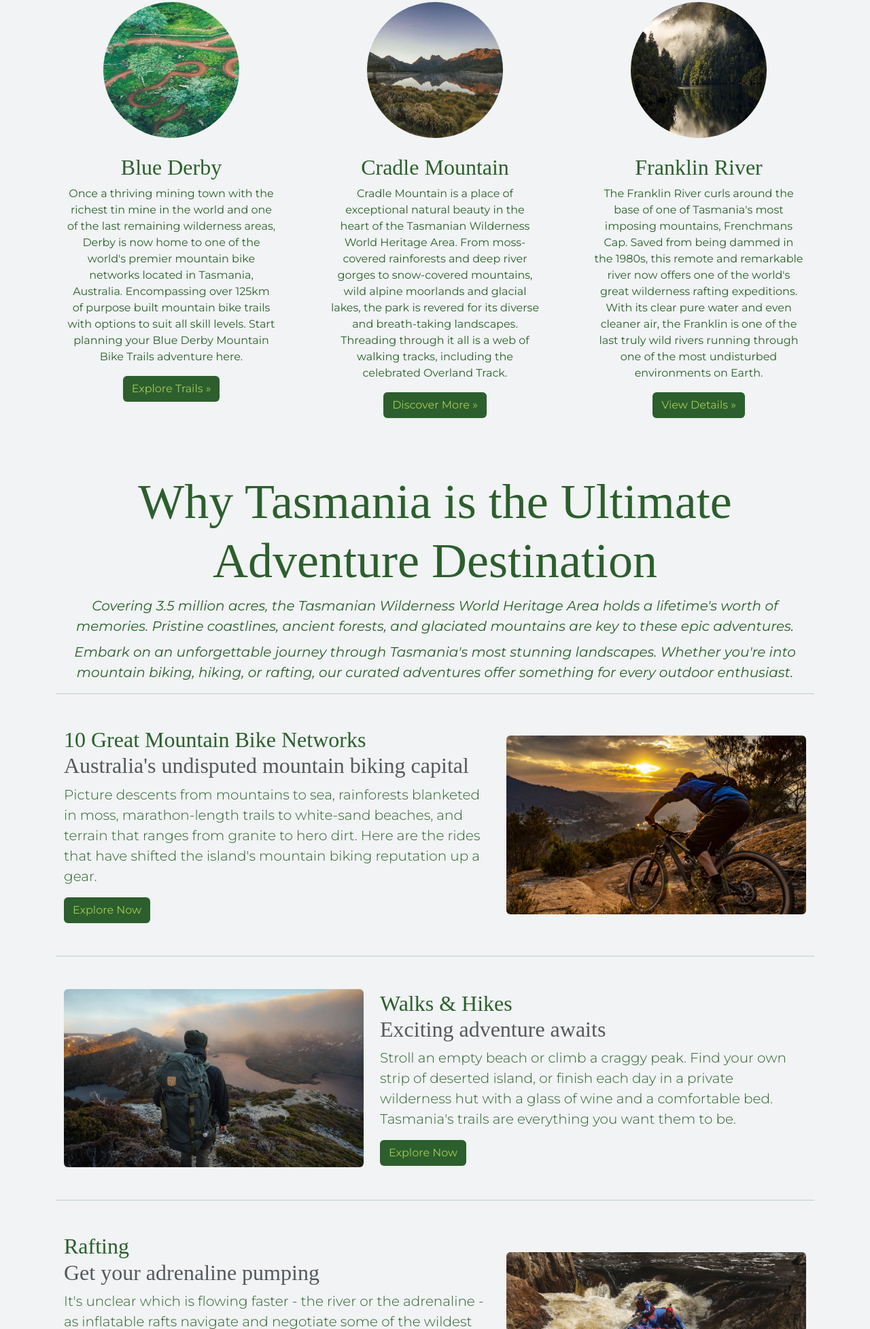
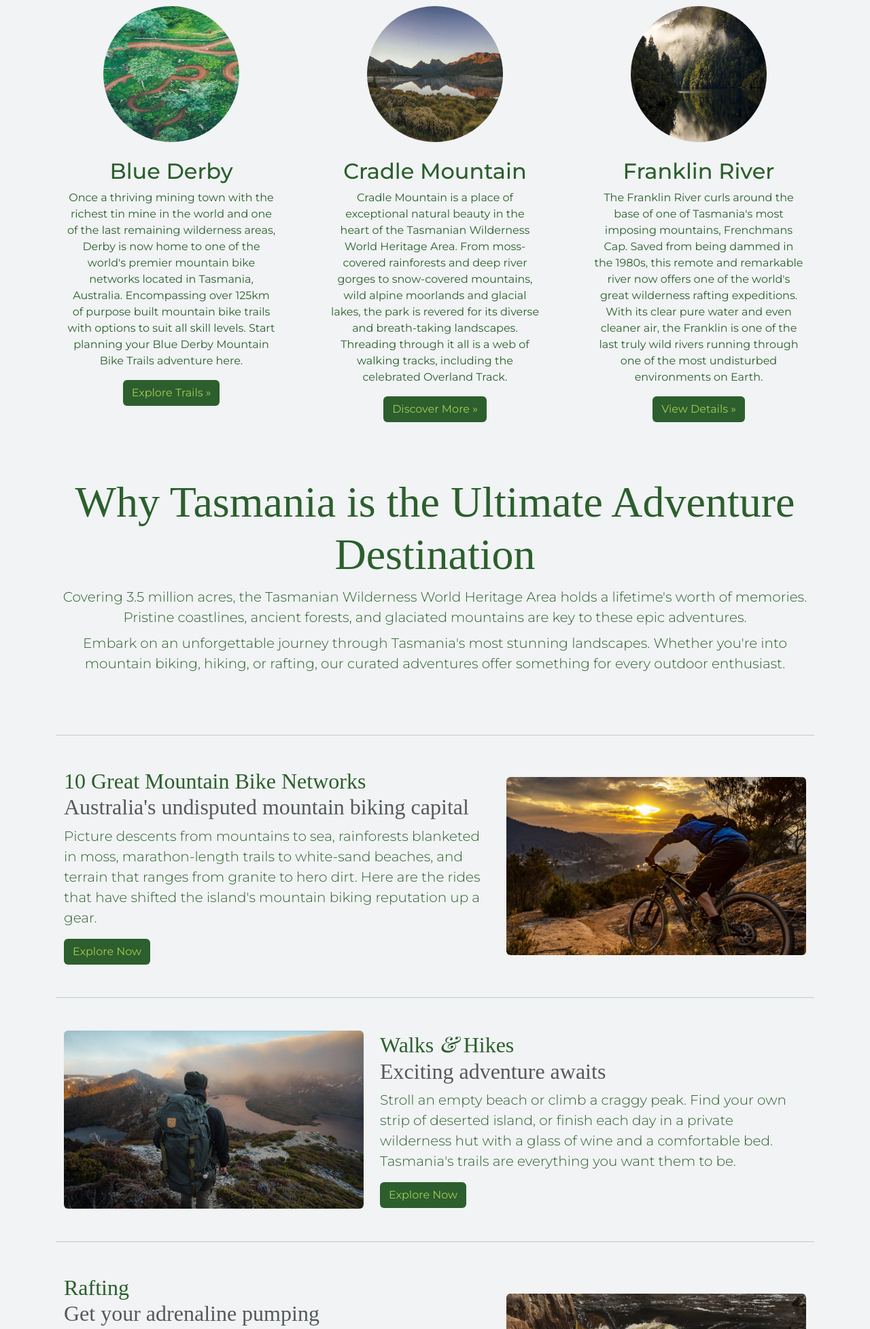
Before and after one commit to nikolaclare/dream-travel-destination-challenge, a plain HTML site: page index.html in a window 1280 px wide. Shown: the part 1259-3214 px from the top of the page at 68% size. Drawn offline with nearby package versions, Linux system fonts and the light colour scheme; a web font is replaced by a local one.

Commit message:
Ensured only one h1, heading sizes matched, padding/margins allowed for content to breathe and centered featurette to be responsive

```diff
--- a/index.html
+++ b/index.html
@@ -11,7 +11,7 @@
     <link rel="preconnect" href="https://fonts.googleapis.com">
     <link rel="preconnect" href="https://fonts.gstatic.com" crossorigin>
     <link
-      href="https://fonts.googleapis.com/css2?family=Montserrat:ital,wght@0,100..900;1,100..900&family=Playfair:ital,opsz,wght@0,5..1200,300..900;1,5..1200,300..900&display=swap"
+      href="https://fonts.googleapis.com/css2?family=Montserrat:ital,wght@0,100..900;1,100..900&family=Playfair+Display:ital,wght@0,400..900;1,400..900&family=Playfair:ital,opsz,wght@0,5..1200,300..900;1,5..1200,300..900&display=swap"
       rel="stylesheet">
     <link href="https://cdn.jsdelivr.net/npm/bootstrap@5.3.3/dist/css/bootstrap.min.css" rel="stylesheet"
       integrity="sha384-QWTKZyjpPEjISv5WaRU9OFeRpok6YctnYmDr5pNlyT2bRjXh0JMhjY6hW+ALEwIH" crossorigin="anonymous">
@@ -25,6 +25,7 @@
       :root {
         --main-font-family: 'Montserrat', sans-serif;
         --secondary-font-family: 'Playfair', serif;
+        --em-font-family: 'Playfair Display', serif;
         --primary-color-forest-green: #2C5F2D;
         --secondary-color-soft-moss: #A7C957;
         --secondary-color-river-white: #F1F3F4;
@@ -37,21 +38,28 @@
         font-family: var(--main-font-family);
       }
 
-      h1 {
-        font-size: 72px;
-      }
-
       h1,
       h2 {
         font-family: var(--secondary-font-family);
         color: var(--primary-color-forest-green);
       }
 
+      h1 {
+        font-size: 72px;
+      }
+
+      h2 {
+        font-size: 64px;
+      }
+
       h4 {
         font-size: 20px;
-        font-weight: normal;
-        font-style: italic;
+        font-weight: 300;
         line-height: 1.5;
+      }
+
+      em {
+        font-family: var(--em-font-family);
       }
 
       .navbar {
@@ -89,6 +97,19 @@
         width: 200px;
         height: 200px;
         border-radius: 50%;
+      }
+
+      .feature-item h3 {
+        font-size: 32px;
+      }
+
+      .about-tassie {
+        margin-bottom: 90px;
+      }
+
+      .featurette-heading {
+        font-family: var(--secondary-font-family);
+        font-size: 32px;
       }
 
       section {
@@ -137,7 +158,7 @@
         grid-template-columns: 1fr 1fr;
       }
 
-      footer h3 {
+      footer h6 {
         font-weight: 700;
         font-size: 16px;
         line-height: 1.5;
@@ -160,29 +181,50 @@
         h1 {
           font-size: 36px;
         }
+
+        h2 {
+          font-size: 32px;
+        }
+
         h4 {
           font-size: 16px;
         }
+
+        .feature-item h3 {
+          font-size: 24px;
+        }
+
         .feature-item p {
           font-size: 14px;
         }
+
         .lead {
           font-size: 14px;
         }
+
+        .about-tassie {
+          margin-bottom: 70px;
+        }
+
+        .featurette {
+          text-align: center;
+        }
+
         .featurette .btn {
           margin-bottom: 15px;
         }
+
         .grid {
           grid: none;
           grid-gap: 20px;
           padding: 20px;
         }
+
         footer .fa-brands {
           margin: 0;
           padding: 20px;
         }
       }
-
     </style>
   </head>
 
@@ -268,12 +310,12 @@
     </header>
     <main>
       <div class="container my-5">
-        <h1 class="text-center">Experience the Best of Tasmania: Mountain Biking, Hiking & Rafting</h1>
+        <h1 class="text-center">Experience the Best of Tasmania: Mountain Biking, Hiking <em>&</em> Rafting</h1>
         <div class="row text-center gx-5">
           <div class="col-lg-4 feature-item">
             <div class="p-3">
               <img src="images/blue-derby.jpeg" alt="Blue Derby" title="Blue Derby">
-              <h2 class="mt-4">Blue Derby</h2>
+              <h3 class="mt-4">Blue Derby</h3>
               <p>Once a thriving mining town with the richest tin mine in the world and one of the last remaining
                 wilderness areas, Derby
                 is now home to one of the world's premier mountain bike networks located in Tasmania, Australia.
@@ -288,7 +330,7 @@
           <div class="col-lg-4 feature-item">
             <div class="p-3">
               <img src="images/cradle mountain.jpeg" alt="Cradle Mountain" title="Cradle Mountain">
-              <h2 class="mt-4">Cradle Mountain</h2>
+              <h3 class="mt-4">Cradle Mountain</h3>
               <p>Cradle Mountain is a place of exceptional natural beauty in the heart of the Tasmanian Wilderness
                 World
                 Heritage Area.
@@ -305,7 +347,7 @@
           <div class="col-lg-4 feature-item">
             <div class="p-3">
               <img src="images/Franklin River.jpeg" target="_blank" alt="Franklin River" title="Franklin River">
-              <h2 class="mt-4">Franklin River</h2>
+              <h3 class="mt-4">Franklin River</h3>
               <p>The Franklin River curls around the base of one of Tasmania's most imposing mountains, Frenchmans Cap.
                 Saved from being dammed in the 1980s, this remote and remarkable river now offers one of the world's
                 great
@@ -313,7 +355,7 @@
                 rafting expeditions. With its clear pure water and even cleaner air, the Franklin is one of the last
                 truly
                 wild rivers running through one of
-                the most undisturbed environments on Earth.</p>
+                the most undisturbed environments on&nbsp;Earth.</p>
               <p><a class="btn btn-custom"
                   href="https://www.discovertasmania.com.au/regions/west-coast/franklin-gordon-wild-rivers-national-reserve/?ct=franklin+river,Wtfnpd6EQGWfarGVBu5aQg,_7b9f8e4f-a167-4d10-ba0f-bb62a69ac962_en,stan"
                   target="_blank" role="button" title="View Franklin River">View Details »</a></p>
@@ -321,9 +363,9 @@
           </div>
         </div>
       </div>
-      <div class="container">
+      <div class="container about-tassie">
         <div class="text-center">
-          <h1 id="about">Why Tasmania is the Ultimate Adventure Destination</h1>
+          <h2 id="about">Why Tasmania is the Ultimate Adventure Destination</h2>
           <h4>Covering 3.5 million acres, the Tasmanian Wilderness World Heritage Area holds a lifetime's worth of
             memories.
             Pristine
@@ -339,10 +381,10 @@
         <div class="container featurette my-5">
           <div class="row align-items-center">
             <div class="col-md-7">
-              <h2 class="featurette-heading" id="mountain-biking">10 Great Mountain Bike Networks</br> <span
+              <h3 class="featurette-heading" id="mountain-biking">10 Great Mountain Bike Networks</br> <span
                   class="text-muted">Australia's
                   undisputed mountain biking capital</span>
-              </h2>
+              </h3>
               <p class="lead">Picture descents from mountains to sea, rainforests blanketed in moss, marathon-length
                 trails to white-sand beaches, and
                 terrain that ranges from granite to hero dirt.
@@ -360,8 +402,8 @@
         <div class="container featurette my-5">
           <div class="row align-items-center">
             <div class="col-md-7 order-md-2">
-              <h2 class="featurette-heading" id="hiking">Walks & Hikes</br> <span class="text-muted">Exciting adventure
-                  awaits</span></h2>
+              <h3 class="featurette-heading" id="hiking">Walks <em>&</em> Hikes</br> <span class="text-muted">Exciting adventure
+                  awaits</span></h3>
               <p class="lead">Stroll an empty beach or climb a craggy peak.
                 Find your own strip of deserted island, or finish each day in a private wilderness hut with a glass of
                 wine and a
@@ -379,9 +421,9 @@
         <div class="container featurette my-5">
           <div class="row align-items-center">
             <div class="col-md-7">
-              <h2 class="featurette-heading" id="rafting">Rafting</br> <span class="text-muted">Get your adrenaline
+              <h3 class="featurette-heading" id="rafting">Rafting</br> <span class="text-muted">Get your adrenaline
                   pumping</span>
-              </h2>
+              </h3>
               <p class="lead">It's unclear which is flowing faster - the river or the adrenaline - as inflatable rafts
                 navigate and negotiate some of
                 the wildest and most awe-inspiring of Tasmania's rivers. Join a multi-day expedition on Australia's most
@@ -403,7 +445,7 @@
     <footer>
       <section class="grid">
         <div>
-          <h3>About this website »</h3>
+          <h6>About this website »</h6>
           <p>This page was created as part of a SheCodes Monthly Challenge to enhance my web development skills. It
             showcases
             a
@@ -421,7 +463,7 @@
               title="Link to the Discover Tasmania website">Discover Tasmania website</a></p>
         </div>
         <div>
-          <h3>About me »</h3>
+          <h6>About me »</h6>
           <p>This project was coded by me, <a href="https://nikola-ashton-portfolio.netlify.app/" target="_blank"
               title="View my portfolio">Nikola Ashton</a>. The code is open-sourced on <a
               href="https://github.com/nikolaclare/dream-travel-destination-challenge" target="_blank"
```
Lines whose indentation alone changed are shown as unchanged.
